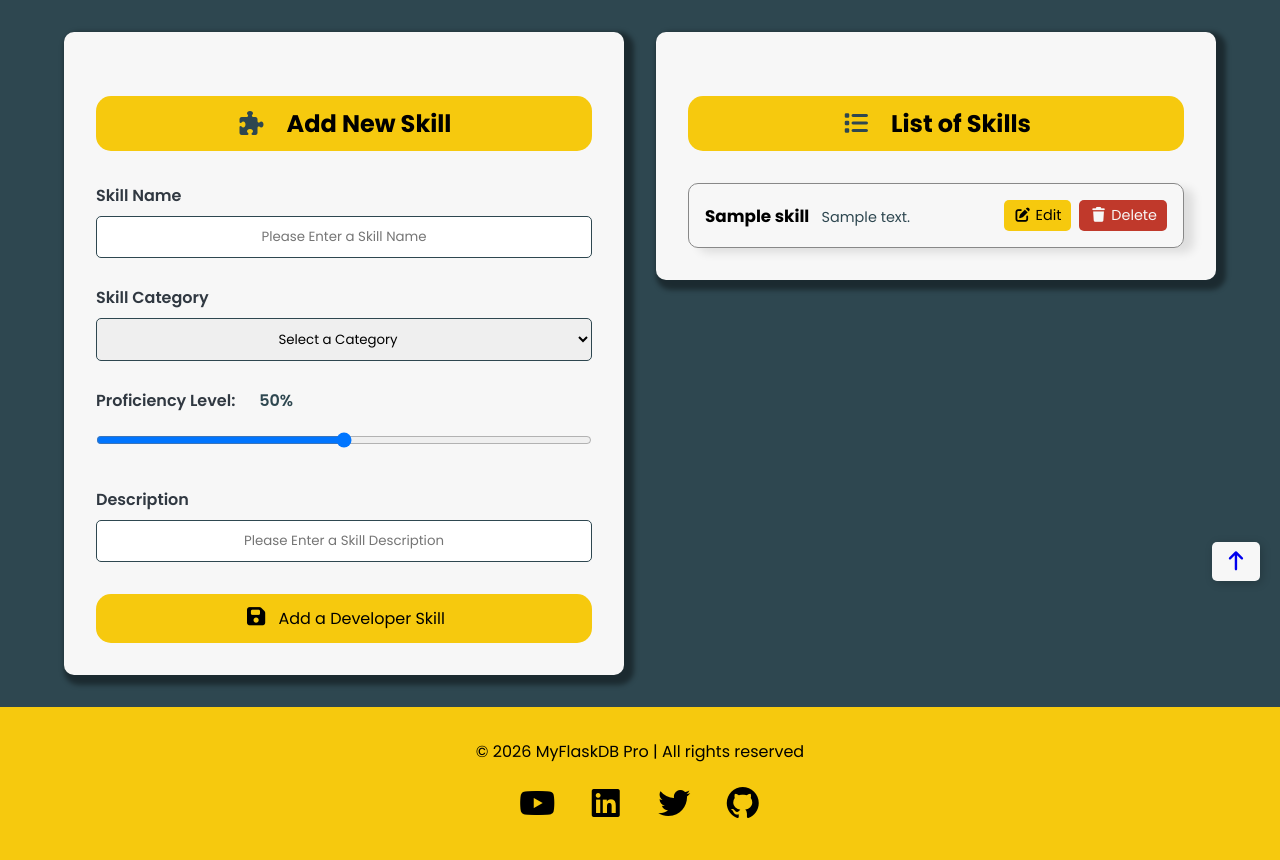
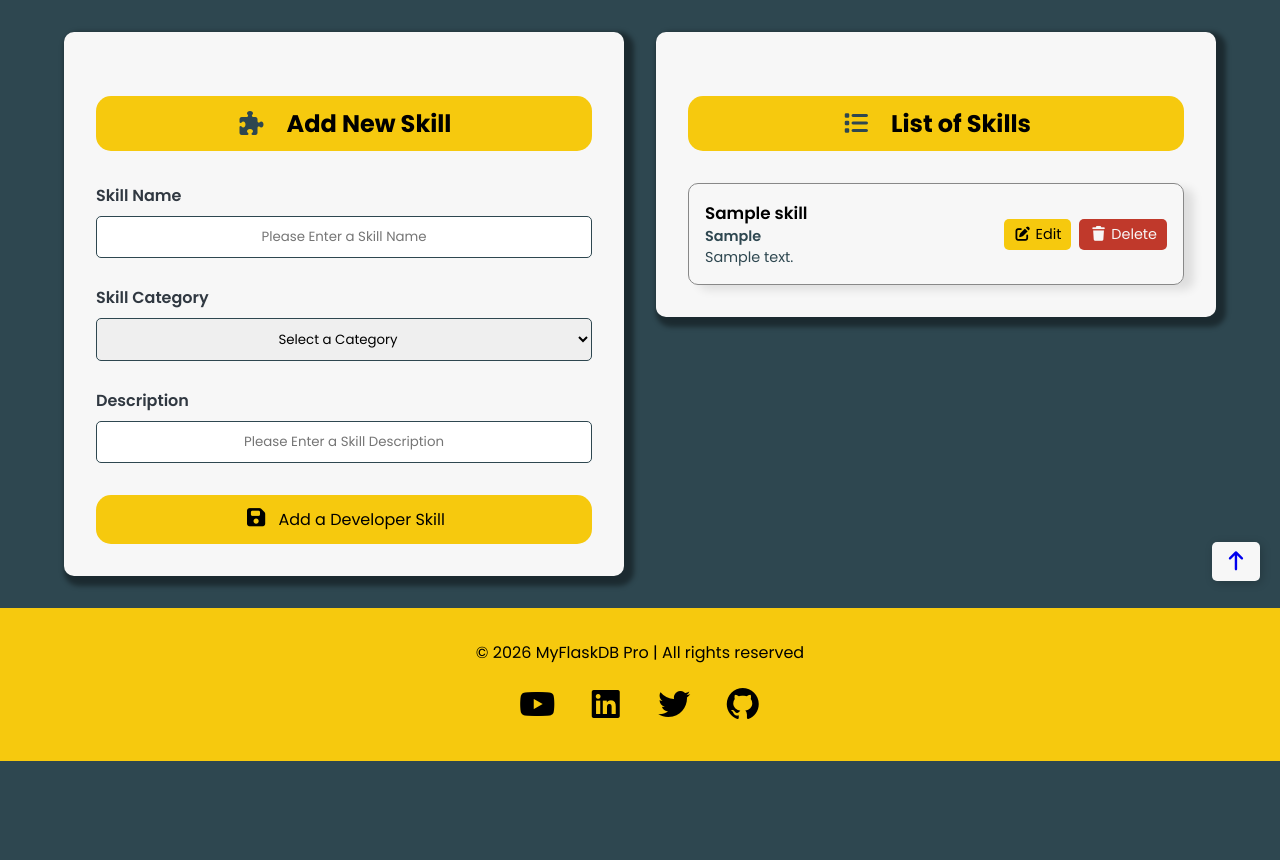
Before and after one commit to Mohd-Idris/Module-4-Project-Python-Flask-DB, a Flask app: page /skills in a window 1280 px wide. Shown: the part 199-1059 px from the top of the page. After the commit the page ends 960 px from the top, so only its background shows below. Run offline with Flask 3, Linux system fonts and the light colour scheme; tables that the repository leaves empty hold one stand-in row (values such as "Sample post"); some libraries are stand-ins or nearby versions.

Commit message:
Removed Percentage from Manage Skills page & Skills Database

```diff
--- a/app.py
+++ b/app.py
@@ -28,7 +28,6 @@ class Skill(db.Model):
   id = db.Column(db.Integer, primary_key=True)
   name = db.Column(db.String(50), nullable=False)
   category = db.Column(db.String(50), nullable=False)
-  percentage = db.Column(db.Integer, nullable=False)
   description = db.Column(db.Text, nullable=False)
 
   # Define the string representation of the Skill model for debugging purposes
@@ -149,16 +148,16 @@ def add_skill():
       # Get form data
       name = request.form["skill_name"].strip()
       category = request.form["category"].strip()
-      percentage = request.form["percentage"].strip()
+      # percentage = request.form["percentage"].strip()
       description = request.form["description"].strip()
 
       # Validate form data first
-      if not name or not category or not percentage or not description:
+      if not name or not category or not description:
         flash("❌ All fields are required. Please fill in all fields.", "error")
         return redirect(url_for("add_skill"))
 
       # Create new developer instance
-      new_skill = Skill(name=name, category=category, percentage=percentage, description=description)
+      new_skill = Skill(name=name, category=category, description=description)
 
       # Add to database
       db.session.add(new_skill)
@@ -181,18 +180,18 @@ def edit_skill(skill_id):
     # Get form data
     name = request.form["name"].strip()
     category = request.form["category"].strip()
-    percentage = request.form["percentage"].strip()
+    # percentage = request.form["percentage"].strip()
     description = request.form["description"].strip()
 
     # Validate form data
-    if not name or not category or not percentage or not description:
+    if not name or not category or not description:
       flash("❌ All fields are required. Please fill in all fields.", "error")
       return redirect(url_for("edit_skill", skill_id=skill_id))
 
     # Update developer details
     skill.name = name
     skill.category = category
-    skill.percentage = percentage
+    # skill.percentage = percentage
     skill.description = description
 
     # Commit changes to the database
--- a/static/css/style.css
+++ b/static/css/style.css
@@ -383,8 +383,10 @@ body.edit-skill-page {
   box-shadow: 10px 5px 10px rgba(0, 0, 0, 0.1);
 }
 
-.dev-full-name {
+.dev-full-name,
+.skill-name {
   font-size: 1.05rem;
+  font-weight: 600;
 }
 
 .dev-email {
@@ -392,6 +394,21 @@ body.edit-skill-page {
   margin-left: 0.5rem;
   font-size: 0.9rem;
 }
+
+/* Skills inputs */
+.skill-category {
+  font-weight: 600;
+}
+
+.skill-desc,
+.skill-category {
+  color: var(--base-color);
+  /* margin-left: 0.5rem; */
+  font-size: 0.9rem;
+  display: block;
+}
+
+/* end of skills inputs */
 
 .card-actions {
   display: flex;
@@ -578,7 +595,9 @@ body.edit-skill-page {
 
 .flash-error {
   /* background-color: #f8d7da; */
+  background-color: var(--input-color);
   color: var(--error-color);
+  padding: 10px;
   /* border: 1px solid #f5c6cb; */
 }
 
--- /dev/null
+++ b/templates/dev-skills.html
@@ -0,0 +1,6 @@
+{% extends "base.html" %} {%block body_class%}dev-skills-page{%endblock%} {% block content %}
+<h1 class="dev-skills-title"><i class="fa-solid fa-users-gear"></i>
+  <span class="dev-skills-title-span">M</span>anage
+  <span class="dev-skills-title-span">D</span>evelopers
+  <span class="dev-skills-title-span">S</span>kills
+</h1>
--- a/templates/developers.html
+++ b/templates/developers.html
@@ -29,7 +29,7 @@
       {% for developer in developers %}
       <div class="item-card">
         <div class="card-info">
-          <strong class="dev-full-name">{{ developer.first_name }} {{ developer.last_name }} </strong>
+          <span class="dev-full-name">{{ developer.first_name }} {{ developer.last_name }} </span>
           <span class="dev-email">{{ developer.email }}</span>
         </div>
         <div class="card-actions">
--- a/templates/skills.html
+++ b/templates/skills.html
@@ -25,12 +25,12 @@
         <option value="Others">Others</option>
       </select>
       <!-- Skill Proficiency Level -->
-      <label for="percentage" class="Add-form-label">Proficiency Level: <span
+      <!-- <label for="percentage" class="Add-form-label">Proficiency Level: <span
           class="percent-value-span">50%</span></label>
       <div class="slider-wrapper">
         <input type="range" name="percentage" id="percentage" min="0" max="100" value="50" step="1"
           class="range-input" />
-      </div>
+      </div> -->
       <!-- Description -->
       <label for="description" class="Add-form-label">Description</label>
       <input type="text" id="description" name="description" placeholder="Please Enter a Skill Description" />
@@ -51,8 +51,9 @@
       {% for skill in skills %}
       <div class="item-card">
         <div class="card-info">
-          <strong class="dev-full-name">{{ skill.name }}</strong>
-          <span class="dev-email">{{ skill.description }}</span>
+          <span class="skill-name">{{ skill.name }}</span>
+          <span class="skill-category">{{ skill.category }}</span>
+          <span class="skill-desc">{{ skill.description }}</span>
         </div>
         <div class="card-actions">
           <a href="{{ url_for('edit_skill', skill_id=skill.id) }}" class="btn btn-small edit-link"><i
@@ -76,7 +77,7 @@
   </section>
 </div>
 <!-- Slider  -->
-<script>
+<!-- <script>
   const percentage = document.getElementById('percentage');
   const percentValueSpan = document.querySelector('.percent-value-span');
 
@@ -99,5 +100,5 @@
       percentValueSpan.style.color = '#0ea874';
     }
   }
-</script>
+</script> -->
 {% endblock %}
```
Also changed, not shown: templates/edit-skills.html (+5 -4 lines).
